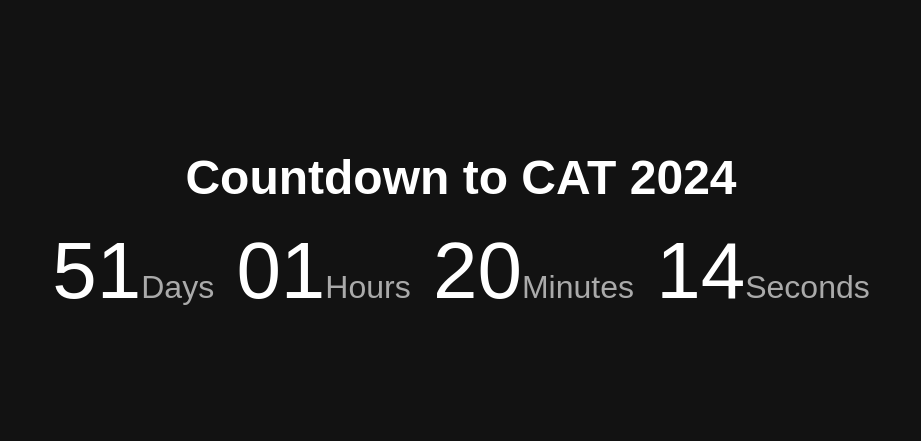
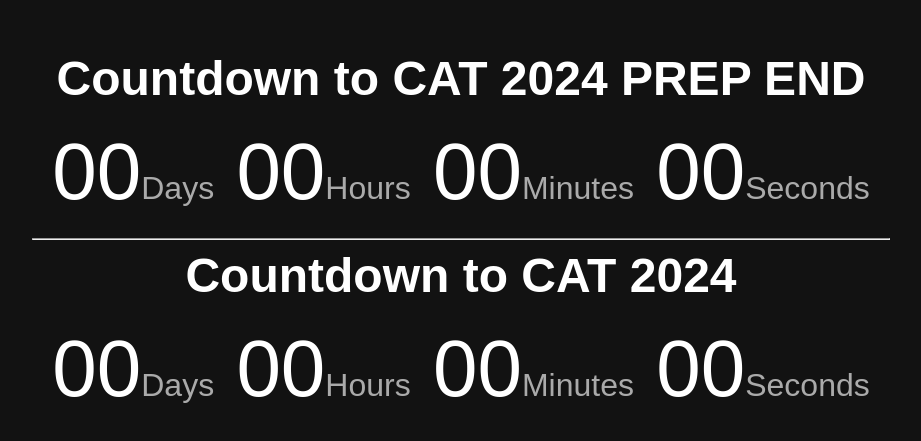
Before and after one commit to sahaj169/days-left-to-cat-2024, a plain HTML site: page index.html in a window 1280 px wide. Shown: the part 157-598 px from the top of the page, without its empty margins (179-1100 px from the left). Drawn offline with Linux system fonts and the light colour scheme.

Commit message:
Update index.html

```diff
--- a/index.html
+++ b/index.html
@@ -34,30 +34,50 @@
 </head>
 <body>
     <div class="container">
-        <div class="heading">Countdown to CAT 2024</div>
+        <div class="heading">Countdown to CAT 2024 PREP END </div>
         <div class="countdown" id="countdown">
             <span id="days">00</span><span class="label">Days</span>
             <span id="hours">00</span><span class="label">Hours</span>
             <span id="minutes">00</span><span class="label">Minutes</span>
             <span id="seconds">00</span><span class="label">Seconds</span>
         </div>
+        <hr/>
+        <div class="heading">Countdown to CAT 2024</div>
+        <div class="countdown" id="countdown">
+            <span id="days2">00</span><span class="label">Days</span>
+            <span id="hours2">00</span><span class="label">Hours</span>
+            <span id="minutes2">00</span><span class="label">Minutes</span>
+            <span id="seconds2">00</span><span class="label">Seconds</span>
+        </div>
     </div>
 
     <script>
         function updateCountdown() {
             const targetDate = new Date('November 24, 2024 00:00:00').getTime();
+            const targetDate2 = new Date('November 1, 2024 00:00:00').getTime();
             const now = new Date().getTime();
             const timeLeft = targetDate - now;
+            const timeLeftTillPref = targetDate2 - now;
+
+            const days = Math.floor(timeLeftTillPref / (1000 * 60 * 60 * 24));
+            const hours = Math.floor((timeLeftTillPref % (1000 * 60 * 60 * 24)) / (1000 * 60 * 60));
+            const minutes = Math.floor((timeLeftTillPref % (1000 * 60 * 60)) / (1000 * 60));
+            const seconds = Math.floor((timeLeftTillPref % (1000 * 60)) / 1000);
+
+            document.getElementById('days').textContent = days.toString().padStart(2, '0');
+            document.getElementById('hours').textContent = hours.toString().padStart(2, '0');
+            document.getElementById('minutes').textContent = minutes.toString().padStart(2, '0');
+            document.getElementById('seconds').textContent = seconds.toString().padStart(2, '0');
 
             const days = Math.floor(timeLeft / (1000 * 60 * 60 * 24));
             const hours = Math.floor((timeLeft % (1000 * 60 * 60 * 24)) / (1000 * 60 * 60));
             const minutes = Math.floor((timeLeft % (1000 * 60 * 60)) / (1000 * 60));
             const seconds = Math.floor((timeLeft % (1000 * 60)) / 1000);
 
-            document.getElementById('days').textContent = days.toString().padStart(2, '0');
-            document.getElementById('hours').textContent = hours.toString().padStart(2, '0');
-            document.getElementById('minutes').textContent = minutes.toString().padStart(2, '0');
-            document.getElementById('seconds').textContent = seconds.toString().padStart(2, '0');
+            document.getElementById('days2').textContent = days.toString().padStart(2, '0');
+            document.getElementById('hours2').textContent = hours.toString().padStart(2, '0');
+            document.getElementById('minutes2').textContent = minutes.toString().padStart(2, '0');
+            document.getElementById('seconds2').textContent = seconds.toString().padStart(2, '0');
         }
 
         setInterval(updateCountdown, 1000);
```
